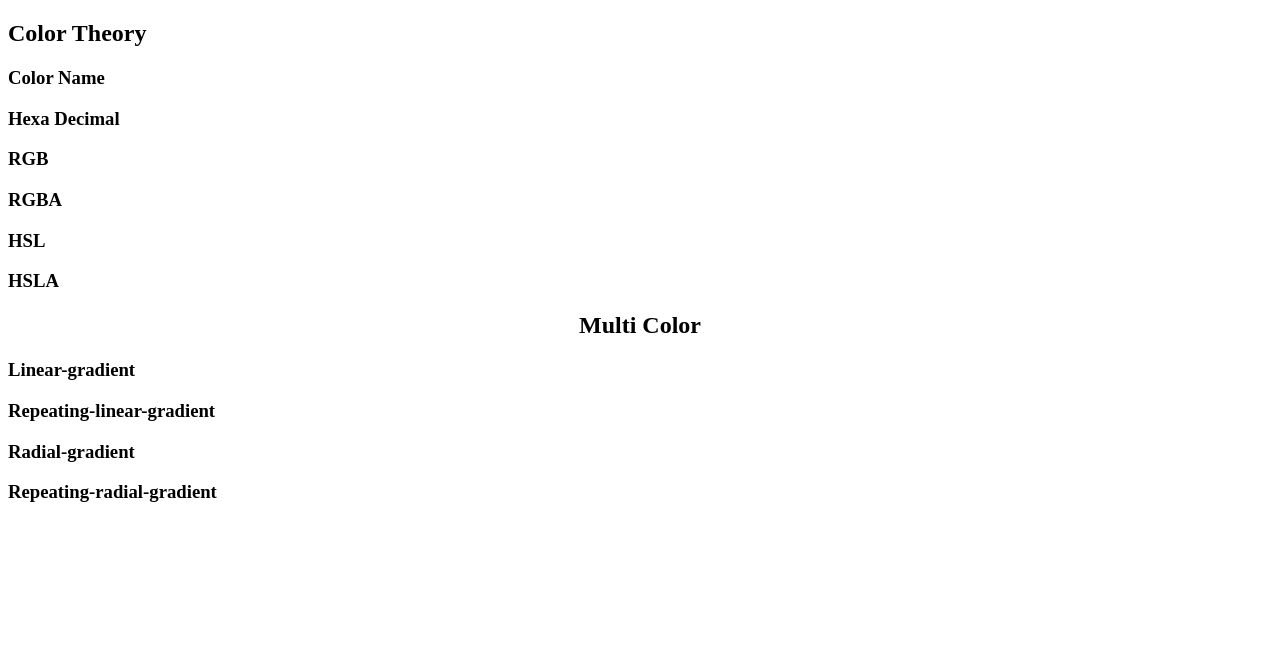
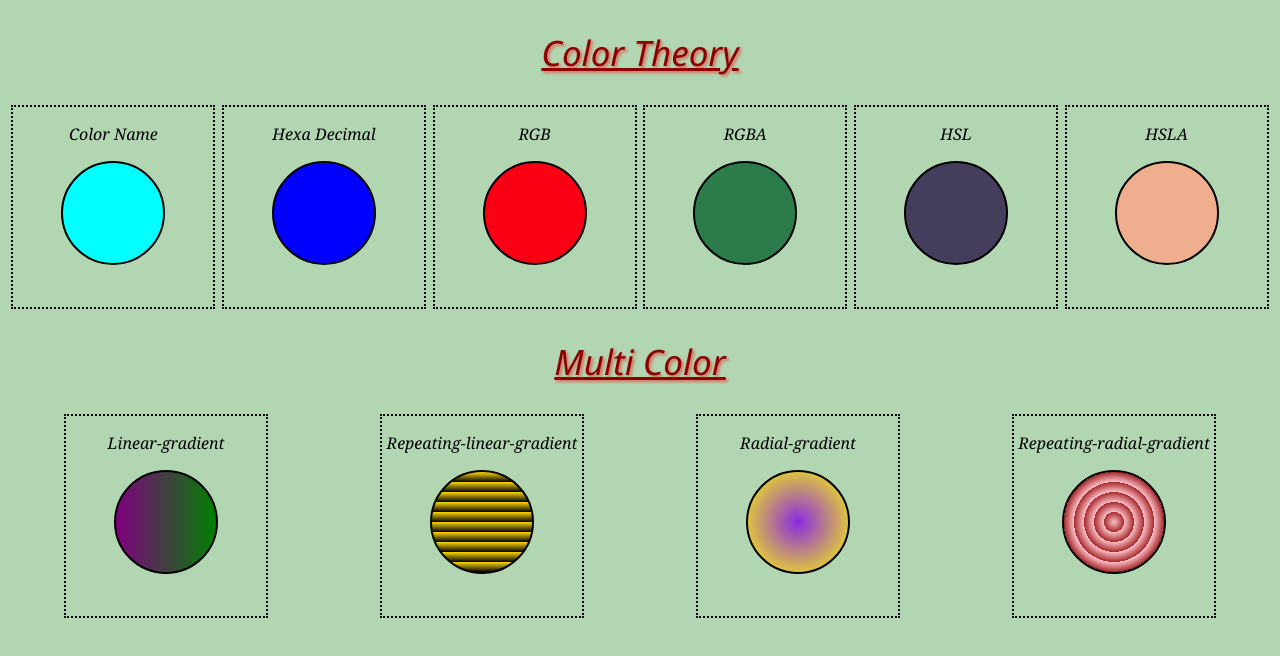
Before and after one commit to sowmya-sri25/CSS_Color_Theory, a plain HTML site: page index.html in a window 1280 px wide. Drawn offline with Linux system fonts and the light colour scheme.

Commit message:
Update index.html

```diff
--- a/index.html
+++ b/index.html
@@ -5,7 +5,7 @@
     <meta charset="UTF-8">
     <meta name="viewport" content="width=device-width, initial-scale=1.0">
     <title>Document</title>
-    <link rel="stylesheet" href="color_theory.css">
+    <link rel="stylesheet" href="style.css">
 </head>
 
 <body>
```
